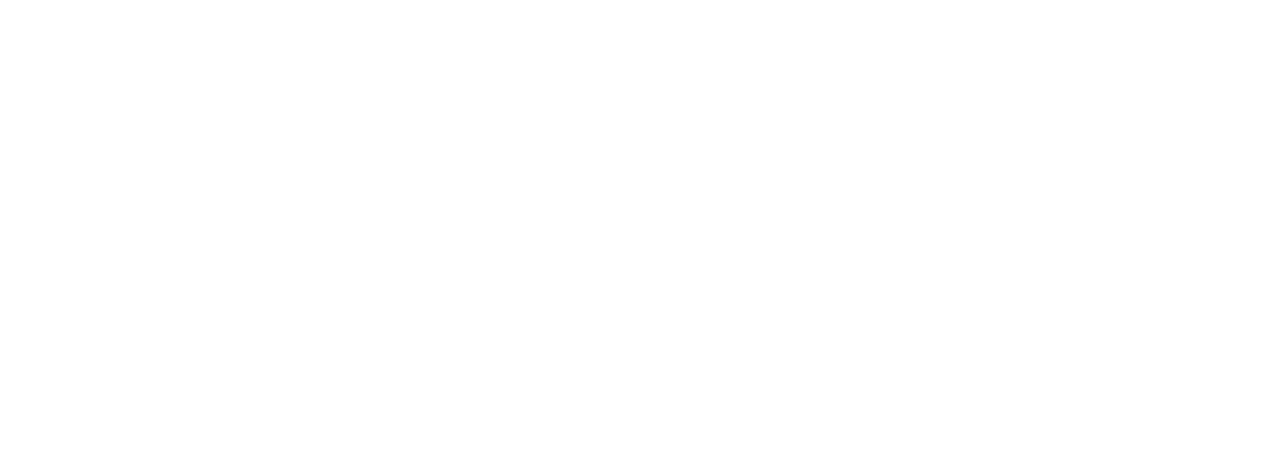
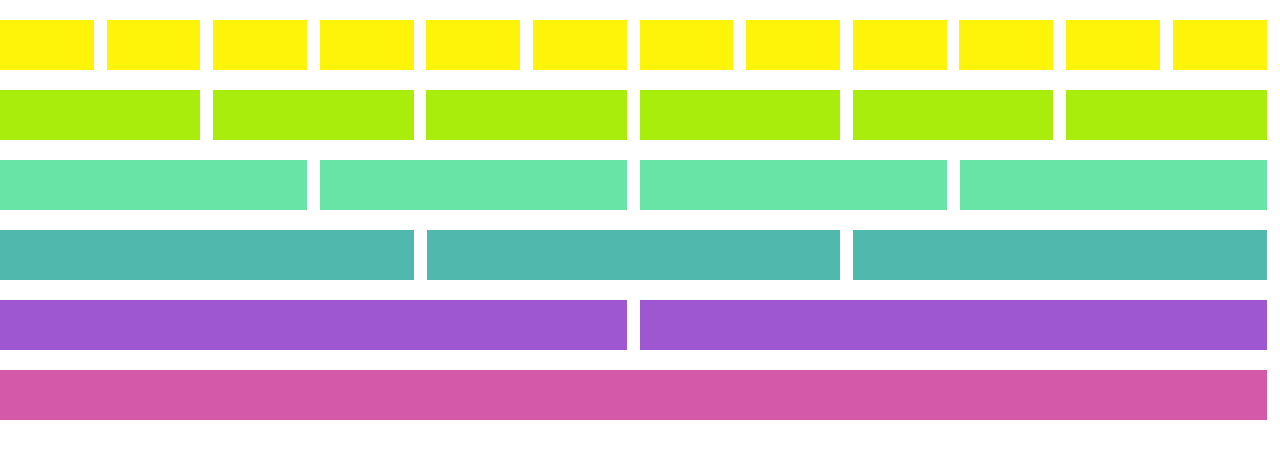
Before and after one commit to KarlaMartinez17/clase-practica-grid, a plain HTML site: page index.html in a window 1280 px wide. Drawn offline with Linux system fonts and the light colour scheme.

Commit message:
primer ejercicio, replica de grid

```diff
--- a/css/main.css
+++ b/css/main.css
@@ -0,0 +1,86 @@
+*{
+    box-sizing: border-box;
+    padding: 0;
+    margin: 0;
+}
+
+.container {
+    width: 100%;
+    margin: 0 auto;
+}
+
+.row {
+    width: 100%;
+    clear: both;
+    margin-top: 20px;
+    overflow: hidden;
+    padding: 0;
+    box-sizing: content-box;
+}
+
+.yellow-square {
+    background: #fdf409;
+}
+
+.col-1{
+    width: 7.33%;
+    float: left;
+    height: 50px;
+    margin-right: 1%;
+}
+
+.green-square{
+    background-color: #a9ed0c;
+
+}
+
+.col-2{
+    width: 15.66%;
+    float: left;
+    height: 50px;
+    margin-right: 1%;
+}
+
+.aqua-square{
+    background-color: #69e4a7;
+}
+
+.col-3{
+    width: 24%;
+    float: left;
+    height: 50px;
+    margin-right: 1%;
+}
+
+.blue-square{
+    background-color: #50b8ad;
+}
+
+.col-4{
+    width: 32.33%;
+    float: left;
+    height: 50px;
+    margin-right: 1%;
+}
+
+.purple-square{
+    background-color: #9e56d1;
+}
+
+.col-5{
+    width: 49%;
+    float: left;
+    height: 50px;
+    margin-right: 1%;
+}
+
+.magenta-square{
+    background-color: #d459a9;
+}
+
+.col-6{
+    width: 99%;
+    float: left;
+    height: 50px;
+    margin-right: 1%;
+}
--- a/index.html
+++ b/index.html
@@ -4,10 +4,52 @@
     <meta charset="UTF-8">
     <meta name="viewport" content="width=device-width, initial-scale=1.0">
     <meta http-equiv="X-UA-Compatible" content="ie=edge">
-    <title>Document</title>
     <link rel="stylesheet" href="css/main.css">
+    <title>Replica Grid</title>
 </head>
 <body>
-    <script src="js/app.js"></script>
+    <div class="container">
+        <div class="row">
+            <div class="col-1 yellow-square"></div>
+            <div class="col-1 yellow-square"></div>
+            <div class="col-1 yellow-square"></div>
+            <div class="col-1 yellow-square"></div>
+            <div class="col-1 yellow-square"></div>
+            <div class="col-1 yellow-square"></div>
+            <div class="col-1 yellow-square"></div>
+            <div class="col-1 yellow-square"></div>
+            <div class="col-1 yellow-square"></div>
+            <div class="col-1 yellow-square"></div>
+            <div class="col-1 yellow-square"></div>
+            <div class="col-1 yellow-square"></div>
+        </div>
+        <div class="row">
+            <div class="col-2 green-square"></div>
+            <div class="col-2 green-square"></div>
+            <div class="col-2 green-square"></div>
+            <div class="col-2 green-square"></div>
+            <div class="col-2 green-square"></div>
+            <div class="col-2 green-square"></div>
+        </div>
+        <div class="row">
+            <div class="col-3 aqua-square"></div>
+            <div class="col-3 aqua-square"></div>
+            <div class="col-3 aqua-square"></div>
+            <div class="col-3 aqua-square"></div>
+        </div>
+        <div class="row">
+            <div class="col-4 blue-square"></div>
+            <div class="col-4 blue-square"></div>
+            <div class="col-4 blue-square"></div>
+        </div>
+        <div class="row">
+            <div class="col-5 purple-square"></div>
+            <div class="col-5 purple-square"></div>
+        </div>
+        <div class="row">
+            <div class="col-6 magenta-square"></div>
+        </div>
+    </div>
 </body>
+
 </html>
```
